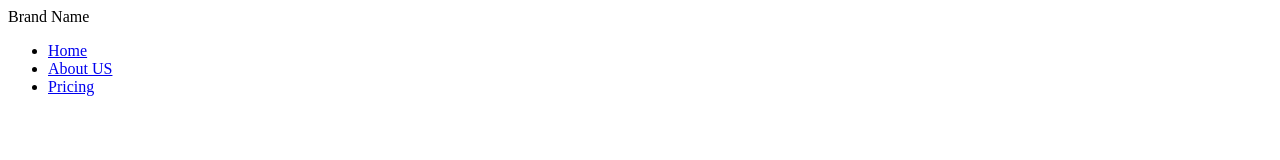
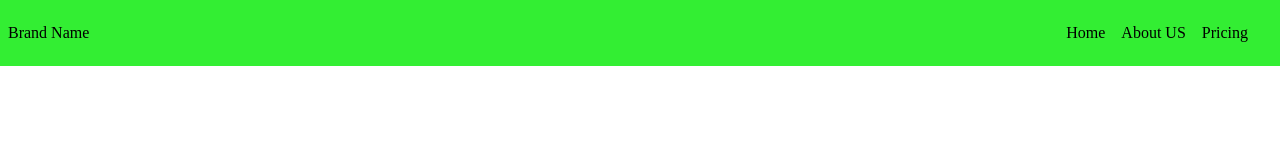
Before and after one commit to AjaySharvesh3/FOSCC-WebApp, a plain HTML site: page index.html in a window 1280 px wide. Drawn offline with Linux system fonts and the light colour scheme.

Commit message:
[Praga] Added styling to Nav Bar and updated bg color to green and text to black

```diff
--- a/index.html
+++ b/index.html
@@ -5,6 +5,7 @@
     <meta charset="UTF-8">
     <meta name="viewport" content="width=device-width, initial-scale=1.0">
     <title>NavBar</title>
+    <link rel="stylesheet" href="style.css">
 </head>
 
 <body>
--- /dev/null
+++ b/style.css
@@ -0,0 +1,35 @@
+*{
+    box-sizing: border-box;
+}
+
+body{
+    margin: 0;
+}
+
+.nav{
+     display: flex;
+     color: black;
+     align-items: center;
+     background-color: #33EE33;
+     justify-content: space-between;
+     padding: 0 .5rem;
+ }
+
+ .linked-list{
+     display: flex;
+     list-style-type: none;
+     margin: 1rem;
+ }
+
+ .list a{
+     color: inherit;
+     text-decoration: none;
+ }
+
+ .list:hover{
+    background-color: #777777;
+}
+
+ .list{
+     padding: 0.5rem;
+ }
```
